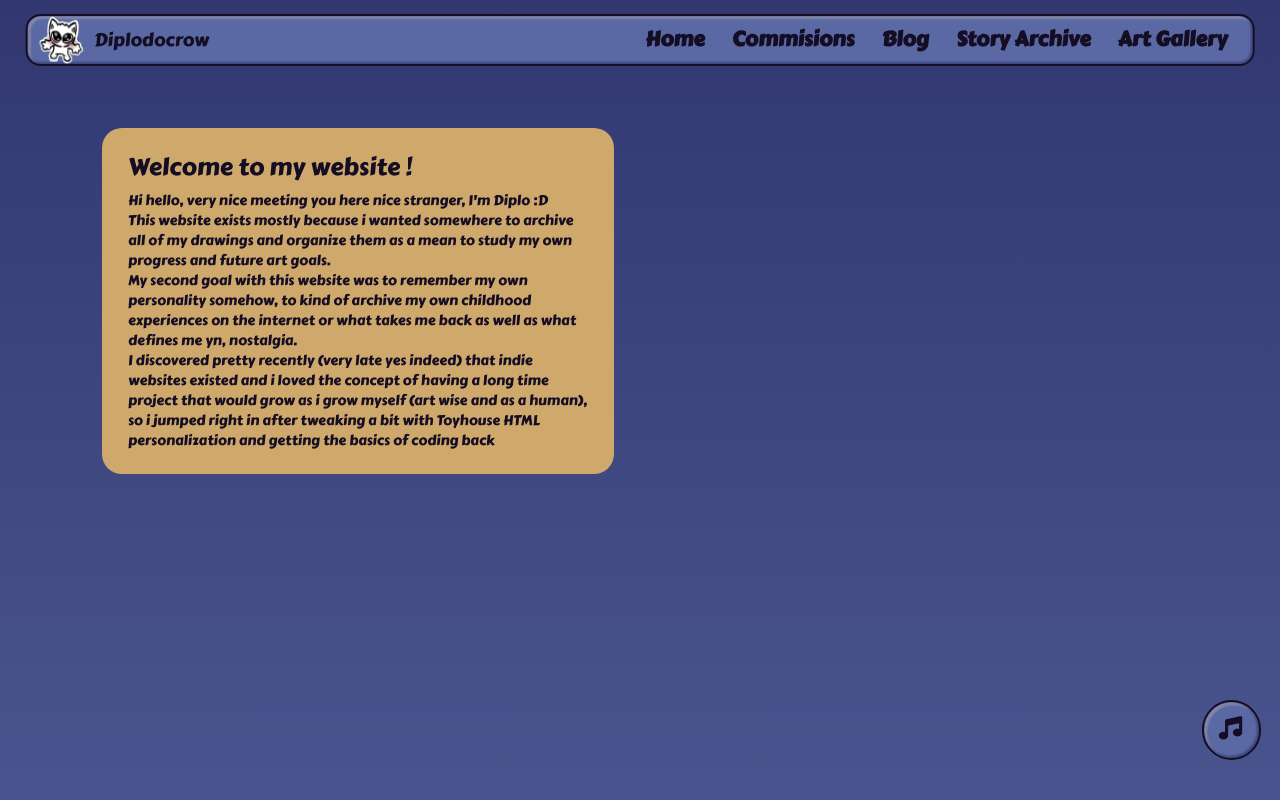
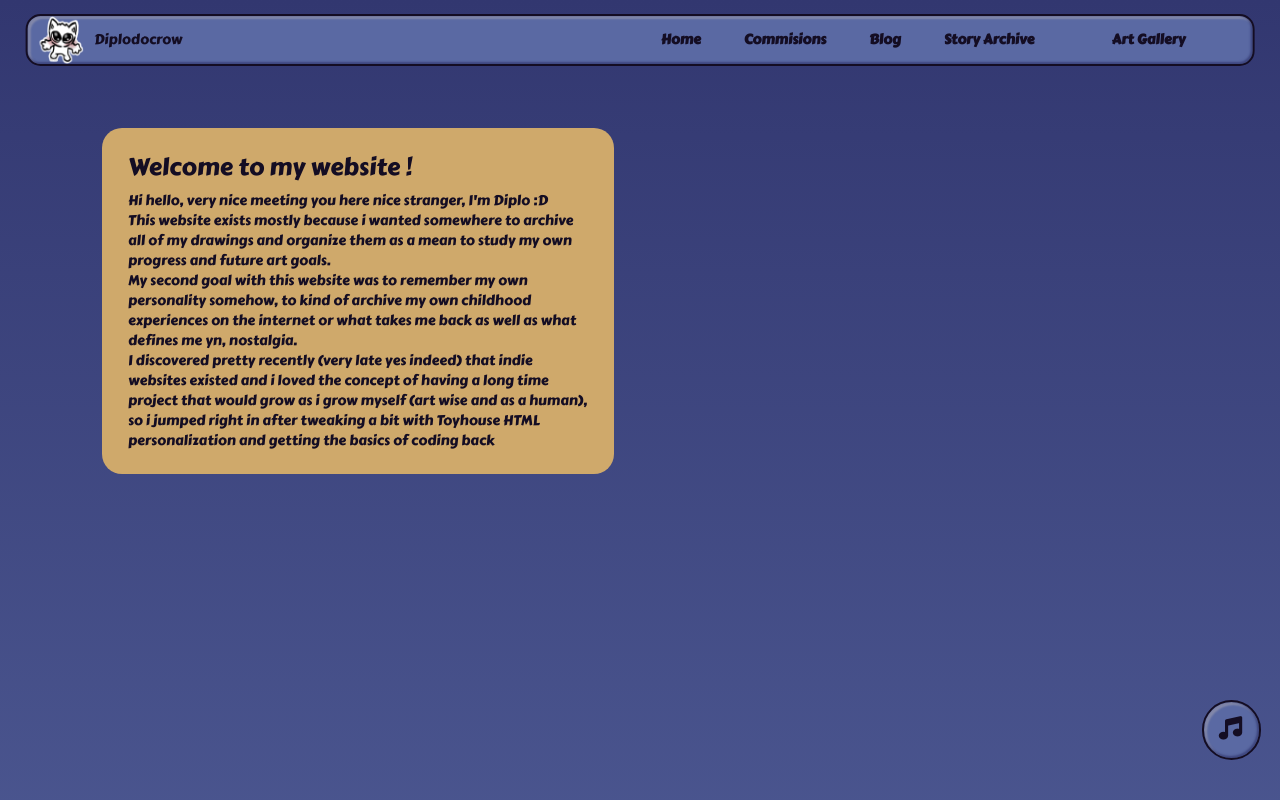
Before and after one commit to Diplodocrow/Diplodocrow.github.io, a plain HTML site: page index.html in a window 1280 px wide. Shown: the top 800 px of the page. Drawn offline with nearby package versions, Linux system fonts and the light colour scheme; files that its build step writes are made by us from their sources.

Commit message:
font test 4

```diff
--- a/Diplo-home.css
+++ b/Diplo-home.css
@@ -84,7 +84,7 @@ li{
 .link{
   margin: 0% 2% 0% 2%;
   color: var(--black);
-  font-size: 1.3em;
+  text-decoration: none;
 
 
   display: flex; /*flexbox, c necessaire de mettre display avant le rest en bas*/
@@ -103,7 +103,7 @@ li{
     justify-content: space-evenly;
     align-items: right;
     width: 50%;
-    font-size:12pt;
+
 
 }
 
@@ -141,7 +141,7 @@ li{
 
   color: var(--black);
   font-family: "Carter One", system-ui;
-  font: 12pt;
+
 
   display: flex;
   flex-wrap: wrap;
```
